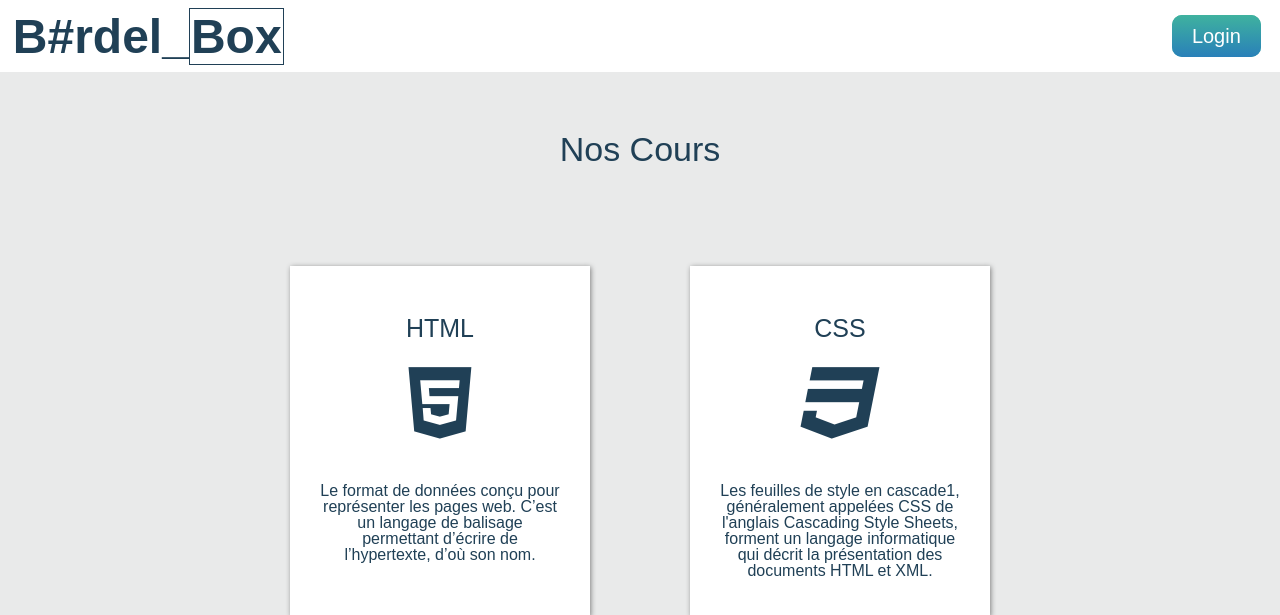
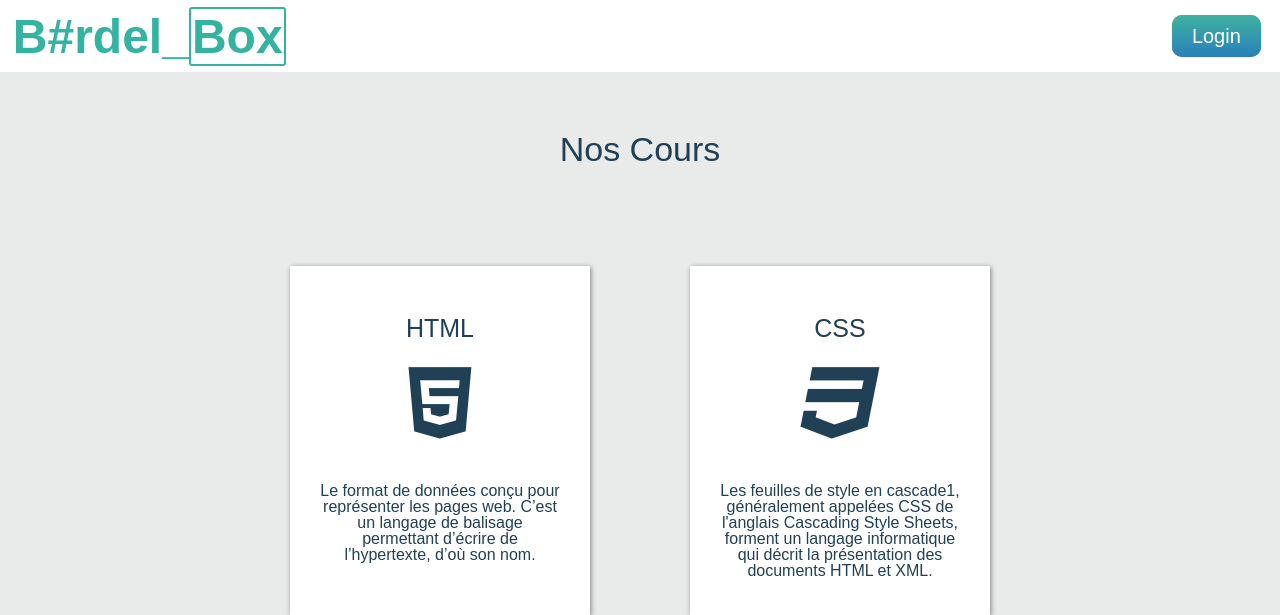
Before and after one commit to DoudouPike/support_dev, a PHP site: page / in a window 1280 px wide. Shown: the top 615 px of the page. Run offline with PHP 8.4, Linux system fonts and the light colour scheme.

Commit message:
css git commit -a -m css

```diff
--- a/public/styles/style.css
+++ b/public/styles/style.css
@@ -30,9 +30,6 @@ h3 {
 	color: inherit;
 }
 
-.link:hover {
-	color: #34B3A0;
-}
 
 .clearfix:after {
 	content: "";
@@ -63,8 +60,13 @@ h3 {
 }
 
 .titreHeader span {
-	border: 1px solid #204056;
+	border: 2px solid #34B3A0;
 	padding: 1px;
+	border-radius: 3px;
+}
+
+.titreHeader:hover {
+	color: #34B3A0;
 }
 
 .menu ul li {
```
